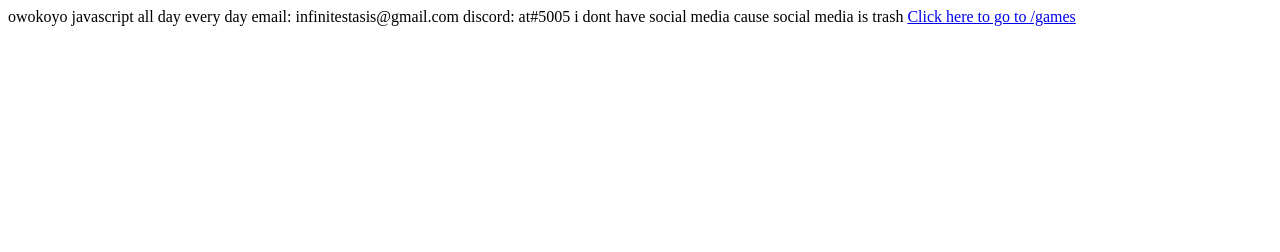
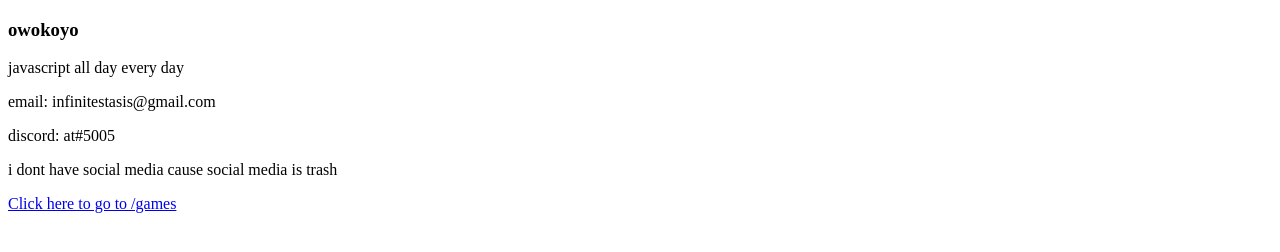
Before and after one commit to owokoyo/owokoyo.github.io, a plain HTML site: page index.html in a window 1280 px wide. Drawn offline with Linux system fonts and the light colour scheme.

Commit message:
Update index.html

```diff
--- a/index.html
+++ b/index.html
@@ -4,11 +4,11 @@
     <title>owokoyo</title>
   </head>
   <body>
-    owokoyo
-    javascript all day every day
-    email: infinitestasis@gmail.com
-    discord: at#5005
-    i dont have social media cause social media is trash
+    <h3>owokoyo</h3>
+    <p>javascript all day every day</p>
+    <p>email: infinitestasis@gmail.com</p>
+    <p>discord: at#5005</p>
+    <p>i dont have social media cause social media is trash</p>
     <a href="./games">Click here to go to /games</a>
   </body>
 </html>
```
